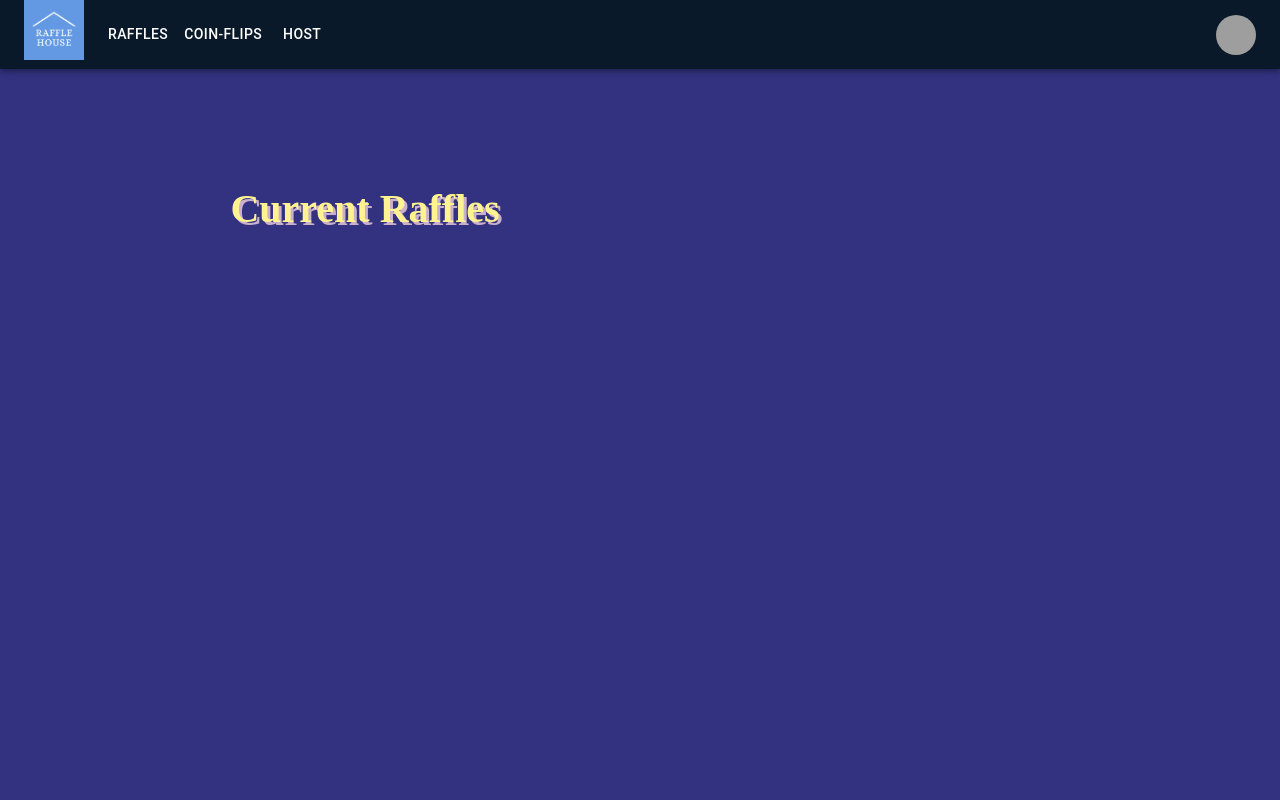
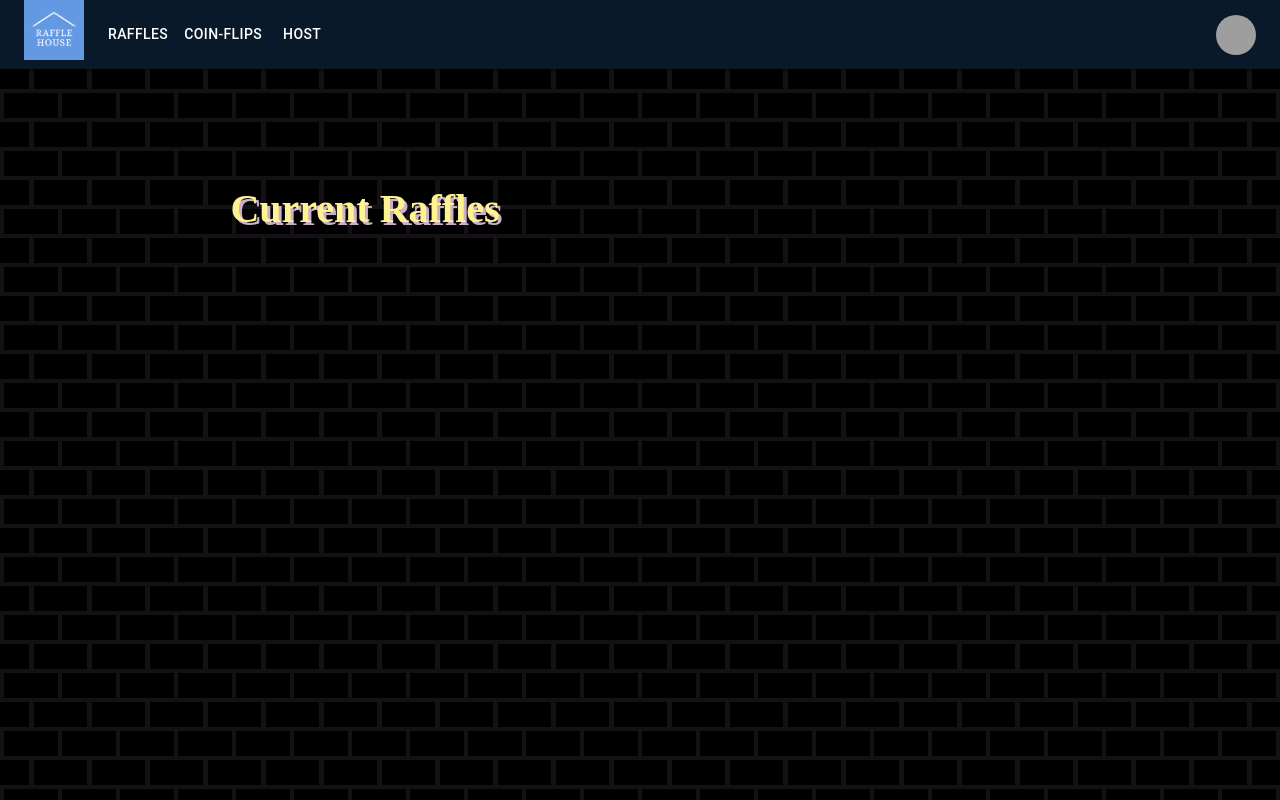
Before and after one commit to rottaj/RaffleHouse, a React (Create React App) app in the folder frontend/: page /raffles in a window 1280 px wide. Shown: the top 800 px of the page. Built offline with nearby package versions, Linux system fonts and the light colour scheme; grey boxes are pictures that could not be loaded.

Commit message:
commented out background-color

```diff
--- a/frontend/src/Containers/CoinFlips.css
+++ b/frontend/src/Containers/CoinFlips.css
@@ -1,6 +1,5 @@
 .CoinFlips-Container-Main {
     text-align: center;
-    background: rgb(50, 50, 128);
 
 }
 
--- a/frontend/src/Containers/Host.css
+++ b/frontend/src/Containers/Host.css
@@ -1,3 +1,2 @@
 .Host-Container-Main-Div {
-    background: rgb(50, 50, 128);
 }
--- a/frontend/src/Containers/Raffles.css
+++ b/frontend/src/Containers/Raffles.css
@@ -1,5 +1,4 @@
 .Raffles-container-main {
-    background: rgb(50, 50, 128);
 
 }
 
```
